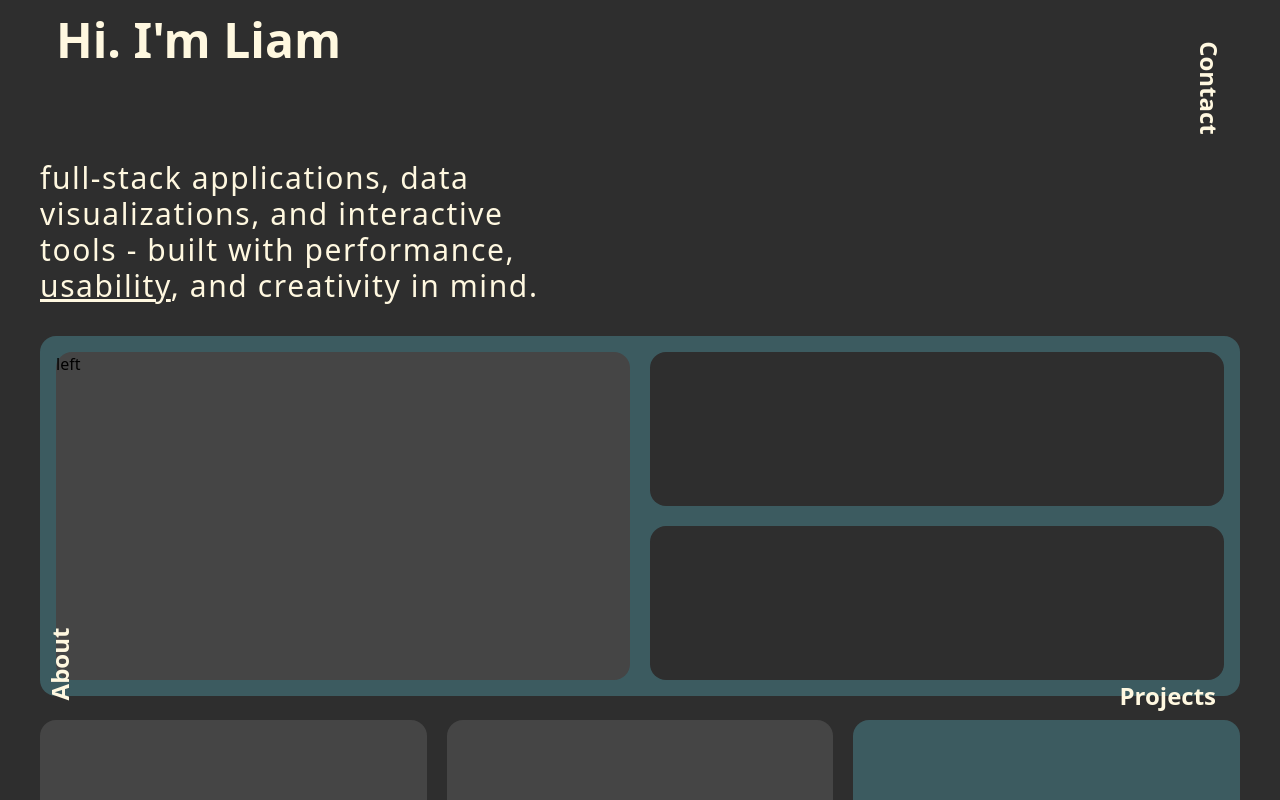
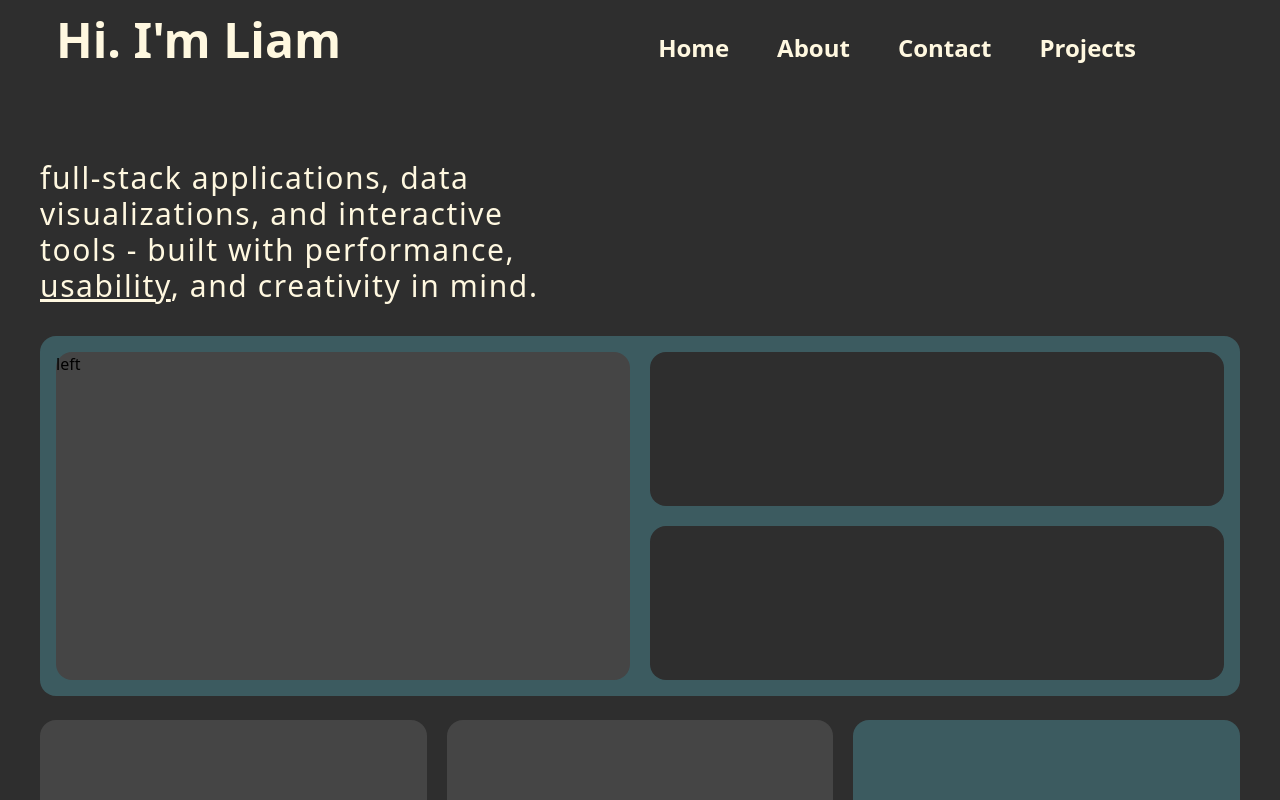
Before and after one commit to Liamslost/portfolio-2025, a React (Vite) app: page /projects in a window 1280 px wide. Shown: the top 800 px of the page. Built offline with nearby package versions, Linux system fonts and the light colour scheme.

Commit message:
add separate components for links and footer. styling of each now fixed.

```diff
--- a/src/App.jsx
+++ b/src/App.jsx
@@ -1,75 +1,26 @@
 import "./index.css";
-import { BrowserRouter, Link, Route, Routes } from "react-router-dom";
+import { BrowserRouter, Route, Routes } from "react-router-dom";
 import Home from "./Components/Home";
 import About from "./Components/About";
 import Contact from "./Components/Contact";
 import Projects from "./Components/Projects";
-import { Copyright, Dot } from "lucide-react";
-import { useState } from "react";
+import Navbar from "./Components/Navbar";
+import Footer from "./Components/Footer";
 
 function App() {
-
-const [isHome, setIsHome] = useState(true);
-
-
 
   return (
     <div className="bg-primary">
       <BrowserRouter>
-      <div className={`${ isHome ? "" : "float-right mr-30 pt-8"} `}>
-        <Link to="/" className={`${ isHome ? "hidden" : "p-6 "}  h-fit w-fit text-2xl text-text-primary font-semibold `}
-        onClick={() => setIsHome(true)}>
-          Home
-        </Link>
-        <Link
-          to="/about"
-        className={`${ isHome ? " p-4 m-2 my-26 absolute bottom-0 rotate-270 z-1" : "p-6 "} h-fit w-fit text-2xl text-text-primary z-0 font-semibold `}
-        onClick={() => setIsHome(false)}
-        >
-          About
-        </Link>
-        <Link
-          to="/contact"
-          className={`${ isHome ? " p-6 my-12 absolute rotate-90 right-0 " : "p-6 "}  h-fit w-fit text-2xl text-text-primary font-semibold `}
-          onClick={() => setIsHome(false)}
-        >
-          Contact
-        </Link>
-        <Link
-          to="/projects"
-          className={`${ isHome ? " p-4 my-18 absolute bottom-0 right-12 " : " p-6 "} h-fit w-fit text-2xl text-text-primary font-semibold `}
-          onClick={() => setIsHome(false)}
-        >
-          Projects
-        </Link>
-      </div>
+     <Navbar />
         <Routes>
           <Route path="/" element={<Home />} />
           <Route path="/about" element={<About />} />
           <Route path="/contact" element={<Contact />} />
           <Route path="/projects" element={<Projects />} />
         </Routes>
+<Footer />
       </BrowserRouter>
-      <footer className="text-text-primary bg-secondary pl-10 py-4 min-h-12 flex justify-between block">
-        <div className="flex">
-          <Copyright className="text-black mr-1" />
-          2025
-          <Dot />
-          Colophon
-        </div>
-        <div className={`flex space-x-25 mr-60 ${isHome ? "hidden" : ""}`}>
-          <div className="space-y-2">
-            <h3 className="mb-5 font-bold">Find Me</h3>
-            <a className="block font-extralight">GitHub</a>
-            <a className="block font-extralight">LinkedIn</a>
-            <a className="block font-extralight">Figma</a>
-          </div>
-          <div className="space-y-2">
-            <h3 className="mb-5 font-bold">Contact</h3>
-            <a className="font-extralight">Message</a>
-          </div>
-        </div>
-      </footer>
     </div>
   );
 }
--- a/src/Components/About/index.jsx
+++ b/src/Components/About/index.jsx
@@ -1,6 +1,9 @@
 function About() {
   return(
-  <h1>About</h1>
+    <div className="h-screen">
+      <h1>About</h1>
+
+    </div>
 );
 }
 
--- /dev/null
+++ b/src/Components/Footer/index.jsx
@@ -0,0 +1,31 @@
+import { Copyright, Dot } from "lucide-react"
+import { useLocation } from "react-router-dom";
+
+function Footer() {
+    const location = useLocation();
+const isHome = location.pathname === "/";
+    return(
+        <footer className="text-text-primary bg-secondary pl-10 py-4 min-h-12 flex justify-between block">
+        <div className="flex">
+          <Copyright className="text-black mr-1" />
+          2025
+          <Dot />
+          Colophon
+        </div>
+        <div className={`flex space-x-25 mr-60 ${isHome ? "hidden" : ""}`}>
+          <div className="space-y-2">
+            <h3 className="mb-5 font-bold">Find Me</h3>
+            <a className="block font-extralight">GitHub</a>
+            <a className="block font-extralight">LinkedIn</a>
+            <a className="block font-extralight">Figma</a>
+          </div>
+          <div className="space-y-2">
+            <h3 className="mb-5 font-bold">Contact</h3>
+            <a className="font-extralight">Message</a>
+          </div>
+        </div>
+      </footer>
+    )
+}
+
+export default Footer
--- a/src/Components/Home/index.jsx
+++ b/src/Components/Home/index.jsx
@@ -225,7 +225,7 @@ function Home() {
 
   return (
 <>
-<section className="h-[calc(100vh-3rem)] w-full bg-primary p-10 overflow-hidden">
+<section className="h-[calc(100vh-3.5rem)] w-full bg-primary p-10 overflow-hidden">
         <h1 className="text-text-primary text-5xl p-4 absolute font-semibold">
           Hi. I&apos;m Liam
         </h1>
--- /dev/null
+++ b/src/Components/Navbar/index.jsx
@@ -0,0 +1,41 @@
+import { Link, useLocation } from "react-router-dom";
+
+function Navbar() {
+  const location = useLocation();
+  const isHome = location.pathname === "/";
+
+  return (
+    <div className={`${isHome ? "" : "float-right mr-30 pt-8"} `}>
+      <Link
+        to="/"
+        className={`${
+          isHome ? "hidden" : "p-6 "
+        }  h-fit w-fit text-2xl text-text-primary font-semibold `}>
+        Home
+      </Link>
+      <Link
+        to="/about"
+        className={`${
+          isHome ? " p-4 m-2 my-26 absolute bottom-0 rotate-270 z-1" : "p-6 "
+        } h-fit w-fit text-2xl text-text-primary z-0 font-semibold `}>
+        About
+      </Link>
+      <Link
+        to="/contact"
+        className={`${
+          isHome ? " p-6 my-12 absolute rotate-90 right-0 " : "p-6 "
+        }  h-fit w-fit text-2xl text-text-primary font-semibold `}>
+        Contact
+      </Link>
+      <Link
+        to="/projects"
+        className={`${
+          isHome ? " p-4 my-18 absolute bottom-0 right-12 " : " p-6 "
+        } h-fit w-fit text-2xl text-text-primary font-semibold `}>
+        Projects
+      </Link>
+    </div>
+  );
+}
+
+export default Navbar;
```
